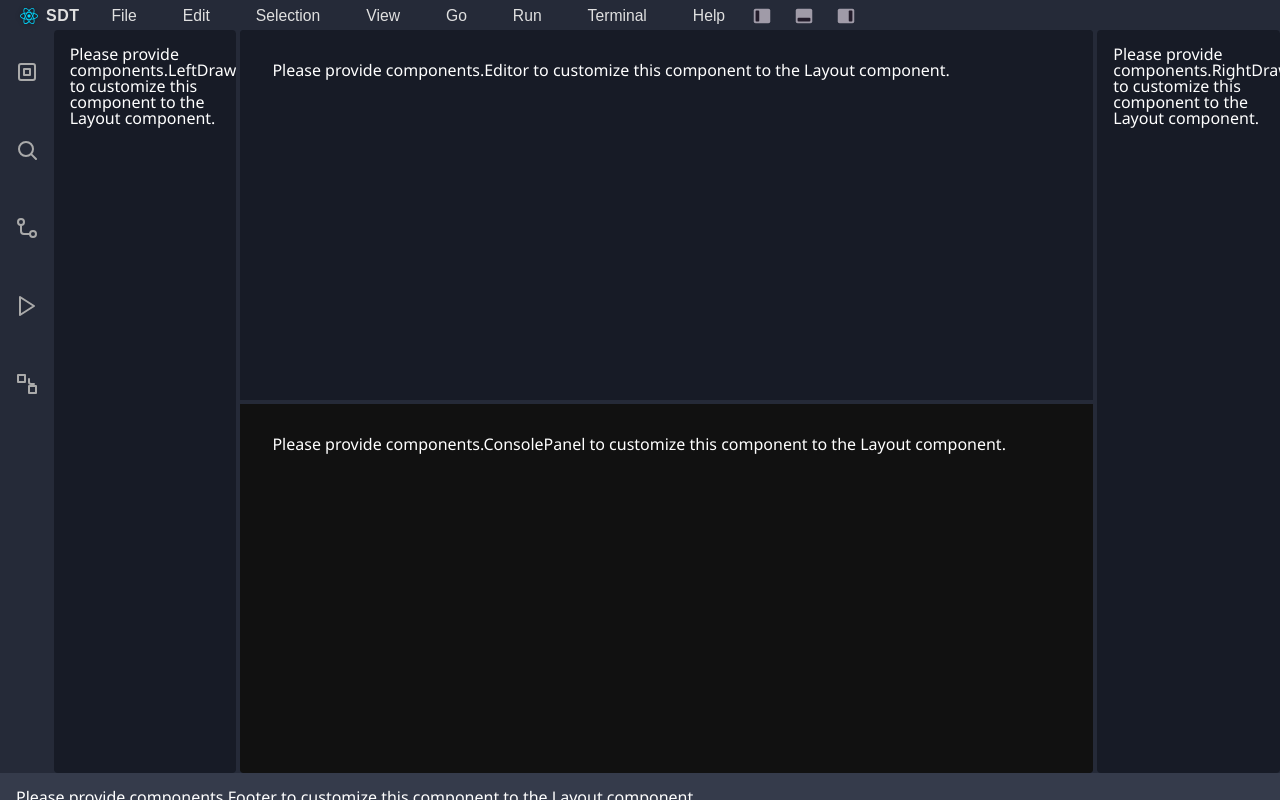
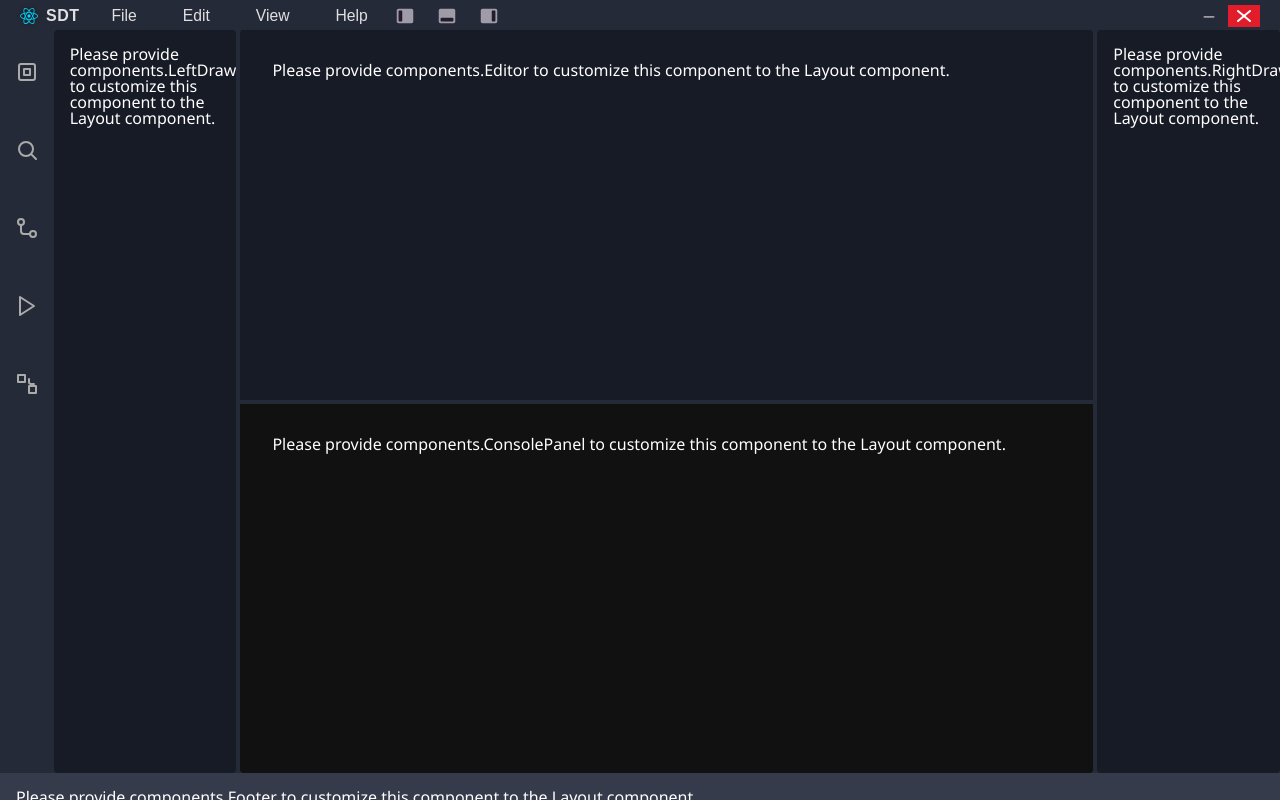
Before and after one commit to jhasselbring/sdt, a React (Vite) app: page / in a window 1280 px wide. Built offline with nearby package versions, Linux system fonts and the light colour scheme.

Commit message:
Implement window control functionality in main process and expose API in preload script; update Header component with minimize and close buttons

```diff
--- a/src/renderer/components/Header.jsx
+++ b/src/renderer/components/Header.jsx
@@ -19,6 +19,7 @@ const HeaderContainer = styled.header`
   user-select: none;
   box-shadow: none;
   border-bottom: 1px solid rgba(255,255,255,0.04);
+  -webkit-app-region: drag
 `;
 
 // Container for the logo and app name
@@ -27,6 +28,7 @@ const LogoContainer = styled.div`
   align-items: center;
   gap: 8px;
   margin-right: 20px;
+  -webkit-app-region: no-drag
 `;
 
 // Logo image styling
@@ -34,6 +36,7 @@ const LogoImg = styled.img`
   height: 18px;
   width: 18px;
   filter: drop-shadow(0 0 2px #0008);
+  -webkit-app-region: no-drag
 `;
 
 // App name styling
@@ -43,6 +46,7 @@ const AppName = styled.span`
   font-family: ${theme.fonts.main};
   color: #e0e0e0;
   letter-spacing: 0.5px;
+  -webkit-app-region: no-drag
 `;
 
 // Menu bar container for menu items
@@ -50,6 +54,7 @@ const MenuBar = styled.nav`
   display: flex;
   align-items: center;
   gap: 22px;
+  -webkit-app-region: no-drag
 `;
 
 // Individual menu item styling
@@ -69,37 +74,48 @@ const MenuItem = styled.span`
     background: rgba(255,255,255,0.16);
     color: #fff;
   }
+    -webkit-app-region: no-drag
 `;
 
 // List of menu items to display in the header
 const menuItems = [
   'File',
   'Edit',
-  'Selection',
   'View',
-  'Go',
-  'Run',
-  'Terminal',
   'Help',
 ];
 
 // Add SVG icon components for toggles (matching screenshot style)
 const LeftDrawerIcon = () => (
   <svg width="22" height="22" viewBox="0 0 24 24" fill="none">
-    <rect x="3" y="4" width="18" height="16" rx="2" fill="#a09ba8"/>
-    <rect x="5" y="6" width="4" height="12" rx="1" fill="#231c2b"/>
+    <rect x="3" y="4" width="18" height="16" rx="2" fill="#a09ba8" />
+    <rect x="5" y="6" width="4" height="12" rx="1" fill="#231c2b" />
   </svg>
 );
 const ConsoleIcon = () => (
   <svg width="22" height="22" viewBox="0 0 24 24" fill="none">
-    <rect x="3" y="4" width="18" height="16" rx="2" fill="#a09ba8"/>
-    <rect x="5" y="14" width="14" height="4" rx="1" fill="#231c2b"/>
+    <rect x="3" y="4" width="18" height="16" rx="2" fill="#a09ba8" />
+    <rect x="5" y="14" width="14" height="4" rx="1" fill="#231c2b" />
   </svg>
 );
 const RightDrawerIcon = () => (
   <svg width="22" height="22" viewBox="0 0 24 24" fill="none">
-    <rect x="3" y="4" width="18" height="16" rx="2" fill="#a09ba8"/>
-    <rect x="15" y="6" width="4" height="12" rx="1" fill="#231c2b"/>
+    <rect x="3" y="4" width="18" height="16" rx="2" fill="#a09ba8" />
+    <rect x="15" y="6" width="4" height="12" rx="1" fill="#231c2b" />
+  </svg>
+);
+
+// Window controls icons
+const MinimizeIcon = () => (
+  <svg width="22" height="22" viewBox="0 0 24 24" fill="none">
+    <rect x="6" y="12" width="12" height="2" rx="1" fill="#a09ba8" />
+  </svg>
+);
+const CloseIcon = () => (
+  <svg width="32" height="22" viewBox="0 0 32 22" fill="none">
+    <rect x="0" y="0" width="32" height="22" rx="0" fill="#e11d2b" />
+    <line x1="10" y1="6" x2="22" y2="16" stroke="#fff" strokeWidth="2" strokeLinecap="round" />
+    <line x1="22" y1="6" x2="10" y2="16" stroke="#fff" strokeWidth="2" strokeLinecap="round" />
   </svg>
 );
 
@@ -118,6 +134,29 @@ const IconButton = styled.button`
     background: rgba(255,255,255,0.08);
     outline: none;
   }
+    -webkit-app-region: no-drag
+`;
+
+const WindowControls = styled.div`
+  display: flex;
+  align-items: center;
+  margin-left: auto;
+  -webkit-app-region: no-drag
+`;
+const WindowButton = styled.button`
+  background: none;
+  border: none;
+  padding: 0;
+  margin-left: 8px;
+  border-radius: 0;
+  cursor: pointer;
+  display: flex;
+  align-items: center;
+  transition: background 0.18s;
+  &:hover:has(svg rect[fill="#e11d2b"]) svg rect {
+    fill: #b3131f;
+  }
+    -webkit-app-region: no-drag
 `;
 
 /**
@@ -153,6 +192,18 @@ export default function Header() {
           <RightDrawerIcon />
         </IconButton>
       </div>
+      <WindowControls>
+        <WindowButton title="Minimize" aria-label="Minimize" onClick={() => {
+          window.electronAPI?.window?.minimize?.();
+        }}>
+          <MinimizeIcon />
+        </WindowButton>
+        <WindowButton title="Close" aria-label="Close" onClick={() => {
+          window.electronAPI?.window?.close?.();
+        }}>
+          <CloseIcon />
+        </WindowButton>
+      </WindowControls>
     </HeaderContainer>
   );
 }
```
Also changed, not shown: src/main/main.js (+22 -2 lines), src/main/preload.js (added, +24 -0 lines), src/main/preload.mjs (deleted, +0 -34 lines).
